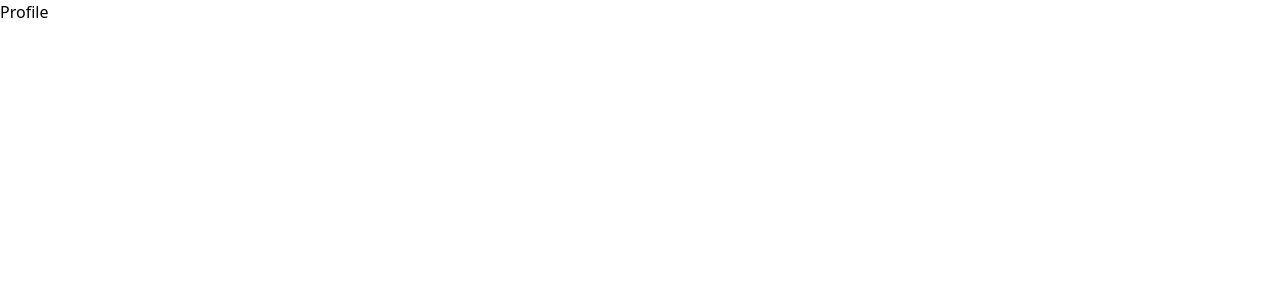
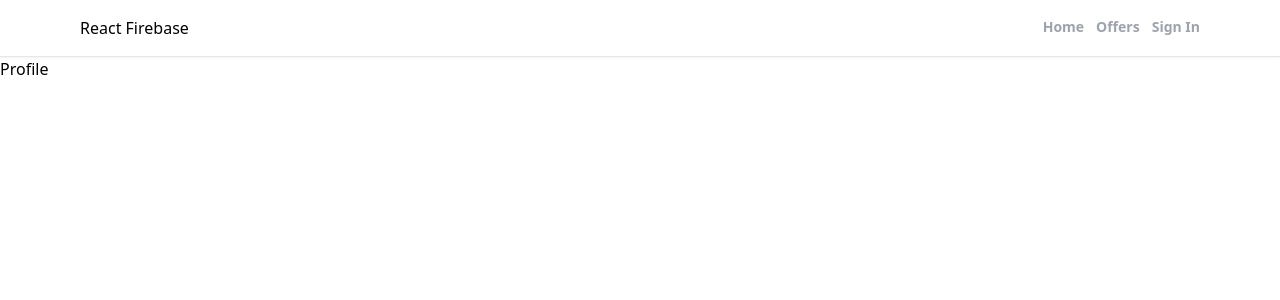
Before and after one commit to shukrat29/react-firebase-serverless-app, a React (Vite) app: page /profile in a window 1280 px wide. Shown: the top 300 px of the page. Built offline with nearby package versions, Linux system fonts and the light colour scheme.

Commit message:
create header component

```diff
--- a/src/App.jsx
+++ b/src/App.jsx
@@ -6,11 +6,13 @@
 import SignUp from "./pages/SignUp";
 import ForgotPassword from "./pages/ForgotPassword";
 import Offers from "./pages/Offers";
+import Header from "./components/Header";
 
 const App = () => {
   return (
     <>
       <BrowserRouter>
+        <Header />
         <Routes>
           <Route path="/" element={<Home />} />
           <Route path="/profile" element={<Profile />} />
--- /dev/null
+++ b/src/components/Header.jsx
@@ -0,0 +1,55 @@
+import React from "react";
+import { useLocation, useNavigate } from "react-router";
+
+const Header = () => {
+  const location = useLocation();
+  const navigate = useNavigate();
+
+  const pathMathRoute = (route) => {
+    if (route === location.pathname) {
+      return true;
+    }
+  };
+
+  return (
+    <div className="bg-white border-b p-4 shadow-sm sticky top-0 z-50">
+      <header className="flex justify-between items-center px-4 max-w-6xl mx-auto">
+        <div className="">
+          <h2 className="cursor-pointer" onClick={() => navigate("/")}>
+            React Firebase
+          </h2>
+        </div>
+        <div className="">
+          <ul className="flex gap-3">
+            <li
+              className={`cursor-pointer text-sm font-semibold text-gray-400 border-b-[3px] border-b-transparent ${
+                pathMathRoute("/") && "text-black border-b-red-500"
+              }`}
+              onClick={() => navigate("/")}
+            >
+              Home
+            </li>
+            <li
+              className={`cursor-pointer text-sm font-semibold text-gray-400 border-b-[3px] border-b-transparent ${
+                pathMathRoute("/offers") && "text-black border-b-red-500"
+              }`}
+              onClick={() => navigate("/offers")}
+            >
+              Offers
+            </li>
+            <li
+              className={`cursor-pointer text-sm font-semibold text-gray-400 border-b-[3px] border-b-transparent ${
+                pathMathRoute("/sign-in") && "text-black border-b-red-500"
+              }`}
+              onClick={() => navigate("/sign-in")}
+            >
+              Sign In
+            </li>
+          </ul>
+        </div>
+      </header>
+    </div>
+  );
+};
+
+export default Header;
```
